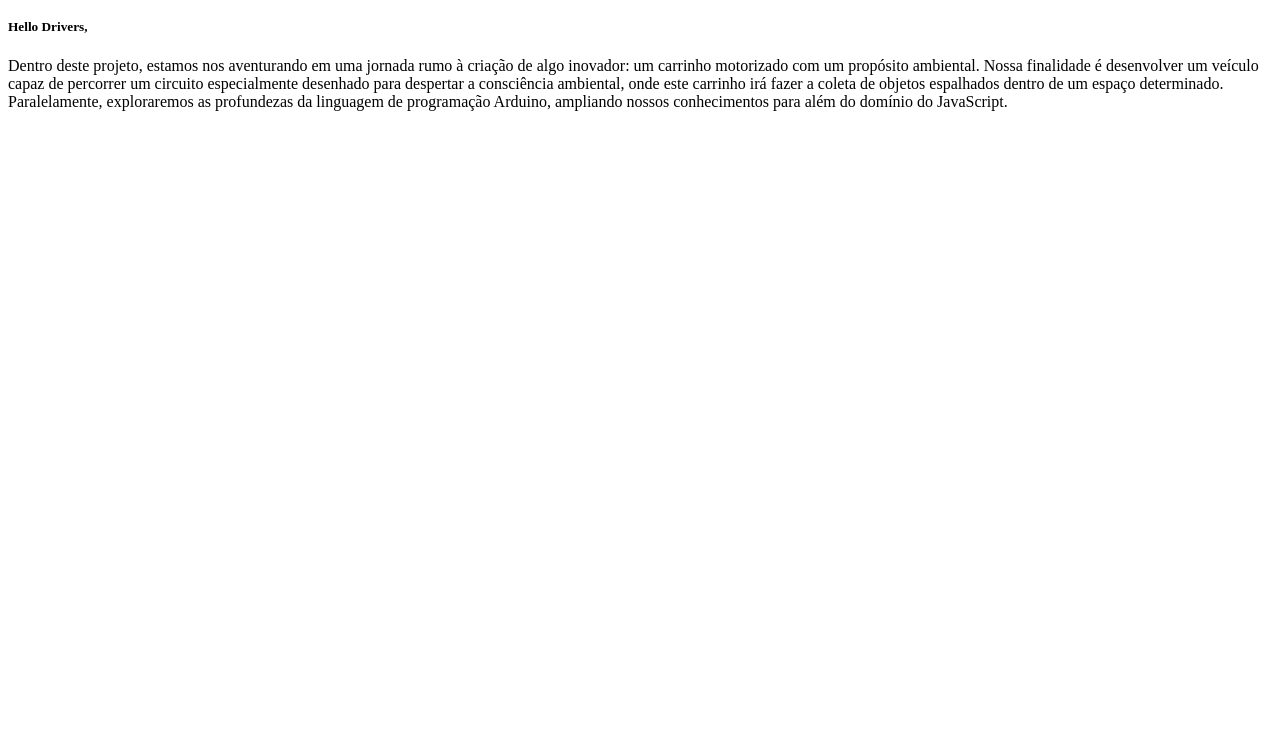
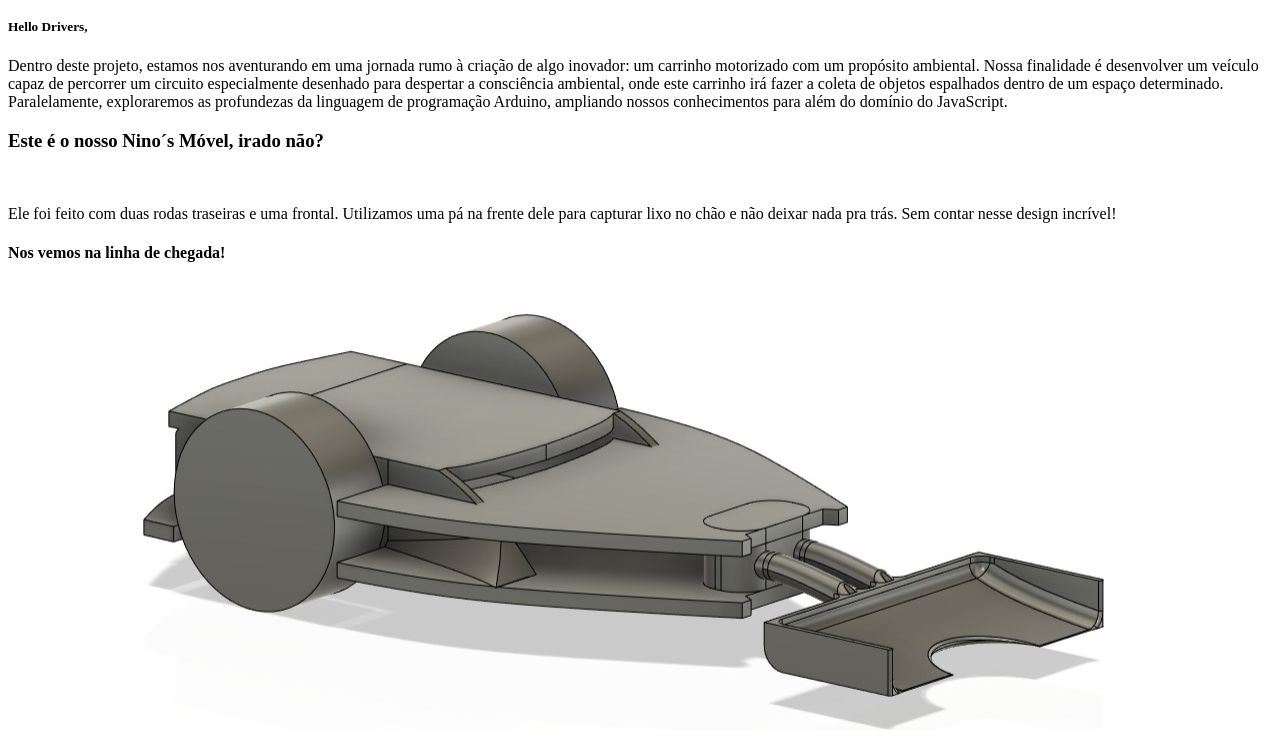
Before and after one commit to yrkeviin/ninos-scuderiaofc, a plain HTML site: page index.html in a window 1280 px wide. Shown: the part 878-1621 px from the top of the page. Before the commit the page ends 1005 px from the top, so only its background shows below. Drawn offline with Linux system fonts and the light colour scheme.

Commit message:
sessão info finalizada html

```diff
--- a/index.html
+++ b/index.html
@@ -31,6 +31,21 @@
                         Paralelamente, exploraremos as profundezas da linguagem de programação Arduino, ampliando nossos conhecimentos para além do domínio do JavaScript.</p>
                 </div>
             </section>
+
+            <section id="info">
+                <div class="carrinho">
+                    <div>
+                        <h3>Este é o nosso Nino´s Móvel, irado não?</h3>
+                        <br>
+
+                        <p>Ele foi feito com duas rodas traseiras e uma frontal. Utilizamos uma pá na frente dele para capturar lixo no chão e não deixar nada pra trás. Sem contar nesse design incrível!</p>
+
+                        <h4>Nos vemos na linha de chegada!</h4>
+                    </div>
+                    <img src="assets/images/carrinhoOFC.jpeg" alt="carrinho">
+                </div>
+            </section>
+
         </header>
     </div>
 </body>
```
